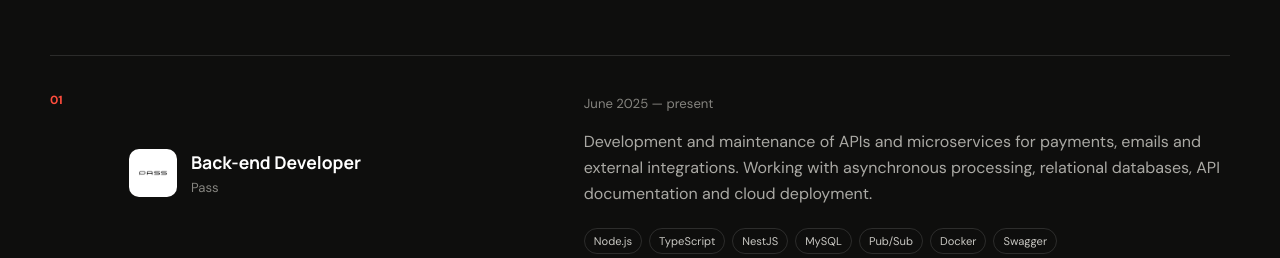
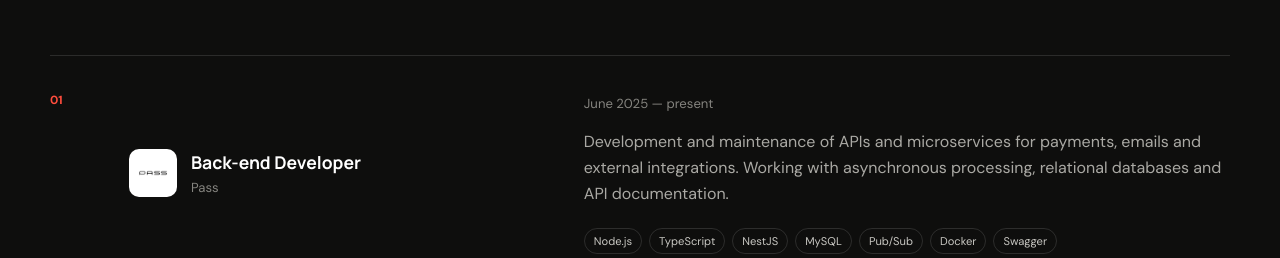
Before and after one commit to JoaoHneri/Portf-lio-Jo-o, an Angular app: page / in a window 1280 px wide. Shown: the part 2369-2627 px from the top of the page. Built offline with nearby package versions, Linux system fonts and the light colour scheme.

Commit message:
fix: text

```diff
--- a/src/app/app.component.ts
+++ b/src/app/app.component.ts
@@ -38,7 +38,7 @@ const experienceCopy = {
     [
       'Desenvolvedor Back-end',
       'Junho de 2025 — atualmente',
-      'Desenvolvimento e manutenção de APIs e microsserviços para pagamentos, e-mails e integrações externas. Atuação com processamento assíncrono, bancos relacionais, documentação de APIs e deploy em nuvem.',
+      'Desenvolvimento e manutenção de APIs e microsserviços para pagamentos, e-mails e integrações externas. Atuação com processamento assíncrono, bancos relacionais e documentação de APIs.',
     ],
     [
       'Desenvolvedor Full-Stack',
@@ -55,7 +55,7 @@ const experienceCopy = {
     [
       'Back-end Developer',
       'June 2025 — present',
-      'Development and maintenance of APIs and microservices for payments, emails and external integrations. Working with asynchronous processing, relational databases, API documentation and cloud deployment.',
+      'Development and maintenance of APIs and microservices for payments, emails and external integrations. Working with asynchronous processing, relational databases and API documentation.',
     ],
     [
       'Full-Stack Developer',
```
